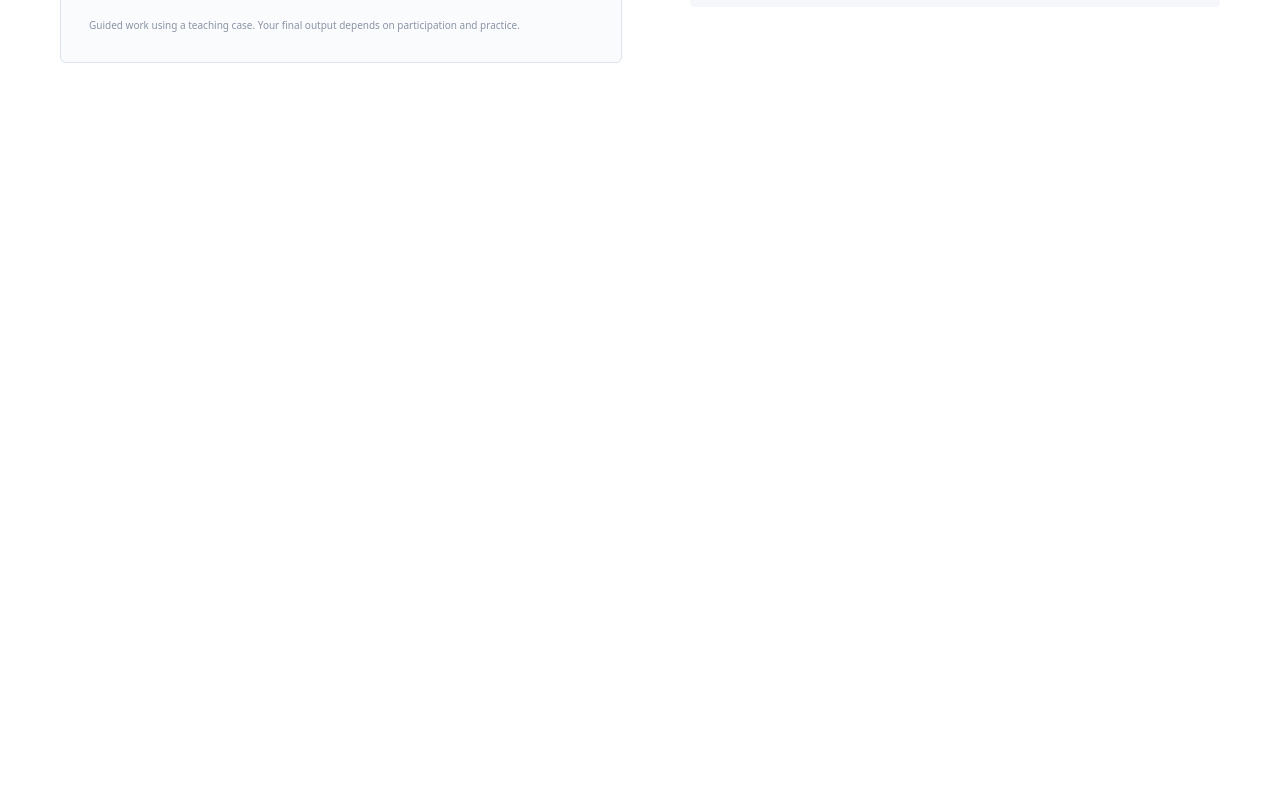
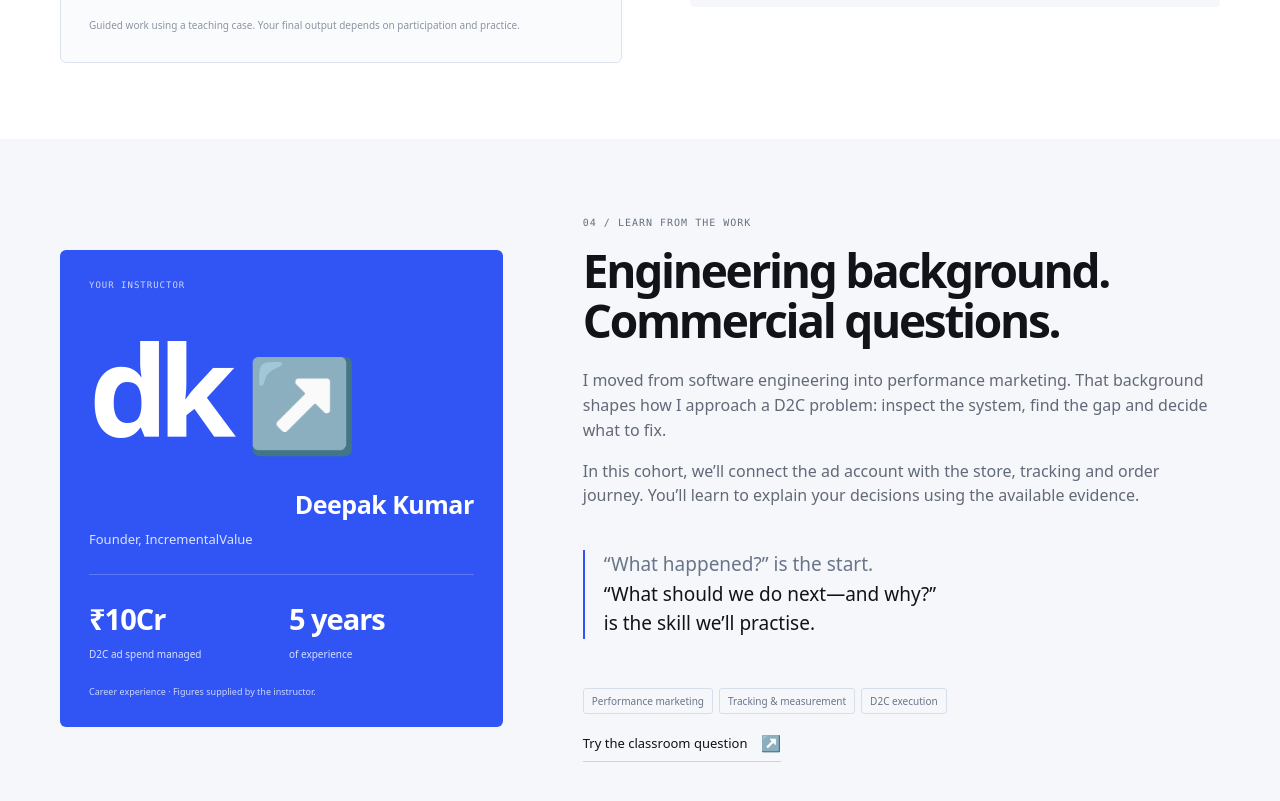
Before and after one commit to Deepakd25k/cohort_incrementalvalue_in, a React (Vite) app: page / in a window 1280 px wide. Shown: the part 3700-4501 px from the top of the page. Before the commit the page ends 3839 px from the top, so only its background shows below. Built offline with nearby package versions, Linux system fonts and the light colour scheme.

Commit message:
feat: implement Section 5 (instructor) exactly to spec

```diff
--- a/src/App.jsx
+++ b/src/App.jsx
@@ -4,6 +4,7 @@ import Hero from './components/Hero'
 import FitSection from './components/FitSection'
 import CurriculumSection from './components/CurriculumSection'
 import TakeawaysSection from './components/TakeawaysSection'
+import InstructorSection from './components/InstructorSection'
 
 export default function App() {
   return (
@@ -13,6 +14,7 @@ export default function App() {
       <FitSection />
       <CurriculumSection />
       <TakeawaysSection />
+      <InstructorSection />
     </div>
   )
 }
--- /dev/null
+++ b/src/components/InstructorSection.jsx
@@ -0,0 +1,115 @@
+import React from 'react';
+
+export default function InstructorSection() {
+  return (
+    <section id="instructor" aria-labelledby="instructor-heading" className="bg-[#F5F7FB] py-[43px] md:py-[60px] lg:py-[76px]">
+      <div className="page-container">
+
+        {/* MAIN LAYOUT */}
+        <div className="grid grid-cols-1 md:grid-cols-[0.82fr_1.18fr] gap-[29px] md:gap-[40px] lg:gap-[80px] items-center">
+
+          {/* LEFT COLUMN — BLUE INSTRUCTOR CARD */}
+          <div className="bg-[#3155F5] text-white p-[24px] lg:p-[29px] rounded-[6px] grid grid-cols-[1fr_auto] md:flex md:flex-col gap-x-[12px]">
+
+            {/* Top Label */}
+            <div className="col-span-2 md:col-span-1 font-mono text-[9px] tracking-[1px] text-[#CBD5FF]">
+              YOUR INSTRUCTOR
+            </div>
+
+            {/* Desktop Monogram */}
+            <div aria-hidden="true" className="hidden md:block font-bold text-[126px] tracking-[-11px] leading-none mt-[33px] mb-[35px]">
+              dk<span className="font-normal text-[90px] tracking-normal ml-[21px]">↗</span>
+            </div>
+
+            {/* Name */}
+            <h3 className="col-start-1 row-start-2 self-end font-bold text-[24px] md:text-[25px] tracking-[-0.5px] mt-[26px] md:mt-0 mb-[4px] md:mb-[5px]">
+              Deepak Kumar
+            </h3>
+
+            {/* Role */}
+            <div className="col-start-1 row-start-3 font-normal text-[12px] md:text-[13px] text-[#D9E1FF] leading-[1.55] m-0">
+              Founder, IncrementalValue
+            </div>
+
+            {/* Mobile Monogram */}
+            <div aria-hidden="true" className="md:hidden col-start-2 row-start-2 row-span-2 self-center font-bold text-[67px] tracking-[-5px] leading-none mt-[21px]">
+              dk<span className="font-normal text-[47px] tracking-normal ml-[8px]">↗</span>
+            </div>
+
+            {/* Metrics */}
+            <div className="col-span-2 md:col-span-1 grid grid-cols-2 gap-[15px] border-t border-[#FFFFFF35] pt-[19px] md:pt-[22px] mt-[21px] md:mt-[25px]">
+              <div>
+                <span className="block font-bold text-[27px] md:text-[29px] tracking-[-1px]">₹10Cr</span>
+                <span className="block font-normal text-[10px] text-[#D7E0FF] mt-[6px]">D2C ad spend managed</span>
+              </div>
+              <div>
+                <span className="block font-bold text-[27px] md:text-[29px] tracking-[-1px]">5 years</span>
+                <span className="block font-normal text-[10px] text-[#D7E0FF] mt-[6px]">of experience</span>
+              </div>
+            </div>
+
+            {/* Footnote */}
+            <div className="col-span-2 md:col-span-1 font-normal text-[9px] text-[#CCD6FB] mt-[17px] md:mt-[23px] leading-[1.5]">
+              Career experience · Figures supplied by the instructor.
+            </div>
+
+          </div>
+
+          {/* RIGHT COLUMN — BACKGROUND AND APPROACH */}
+          <div className="flex flex-col">
+
+            {/* Eyebrow */}
+            <div className="font-mono text-[9px] md:text-[10px] tracking-[0.7px] md:tracking-[1px] leading-[1.6] text-[#677080]">
+              04 / LEARN FROM THE WORK
+            </div>
+
+            {/* Headline */}
+            <h2 id="instructor-heading" className="font-bold text-[34px] md:text-[38px] lg:text-[46px] leading-[1.1] md:leading-[1.08] tracking-[-1.5px] md:tracking-[-2.3px] text-[#111318] mt-[13px] md:mt-[15px] mb-[20px] md:mb-[23px]">
+              Engineering background.<br />
+              Commercial questions.
+            </h2>
+
+            {/* Paragraphs */}
+            <p className="text-[15px] md:text-[16px] text-[#626977] leading-[1.55] m-0 mb-[16px]">
+              I moved from software engineering into performance marketing. That background shapes how I approach a D2C problem: inspect the system, find the gap and decide what to fix.
+            </p>
+            <p className="text-[15px] md:text-[16px] text-[#626977] leading-[1.55] m-0 mb-[16px]">
+              In this cohort, we’ll connect the ad account with the store, tracking and order journey. You’ll learn to explain your decisions using the available evidence.
+            </p>
+
+            {/* Teaching Statement */}
+            <div className="border-l-[2px] border-[#3155F5] pl-[19px] my-[22px] md:my-[26px] text-[17px] md:text-[19px] leading-[1.55]">
+              <div className="text-[#697589] font-normal">
+                “What happened?” is the start.
+              </div>
+              <div className="text-[#111318] font-normal">
+                “What should we do next—and why?”<br className="hidden md:block" />
+                is the skill we’ll practise.
+              </div>
+            </div>
+
+            {/* Expertise Tags */}
+            <div className="flex flex-wrap gap-[6px] mt-[20px] md:mt-[23px] mb-[16px]">
+              {['Performance marketing', 'Tracking & measurement', 'D2C execution'].map(tag => (
+                <div key={tag} className="font-normal text-[9px] md:text-[10px] text-[#697589] border border-[#D6DEEB] rounded-[3px] px-[8px] py-[7px] bg-transparent leading-none">
+                  {tag}
+                </div>
+              ))}
+            </div>
+
+            {/* Final Text Link */}
+            <a
+              href="#fit"
+              className="inline-flex items-center gap-[14px] text-[12px] md:text-[13px] text-[#111318] border-b border-[#CCD2DF] pb-[8px] mt-[4px] hover:text-[#3155F5] hover:border-[#3155F5] transition-colors focus:outline-none focus:ring-2 focus:ring-offset-2 focus:ring-[#3155F5] self-start"
+            >
+              Try the classroom question
+              <span className="leading-none text-[16px]">↗</span>
+            </a>
+
+          </div>
+
+        </div>
+      </div>
+    </section>
+  );
+}
```
Also changed, not shown: 5 other files (tests, documents, lock files or other folders).
